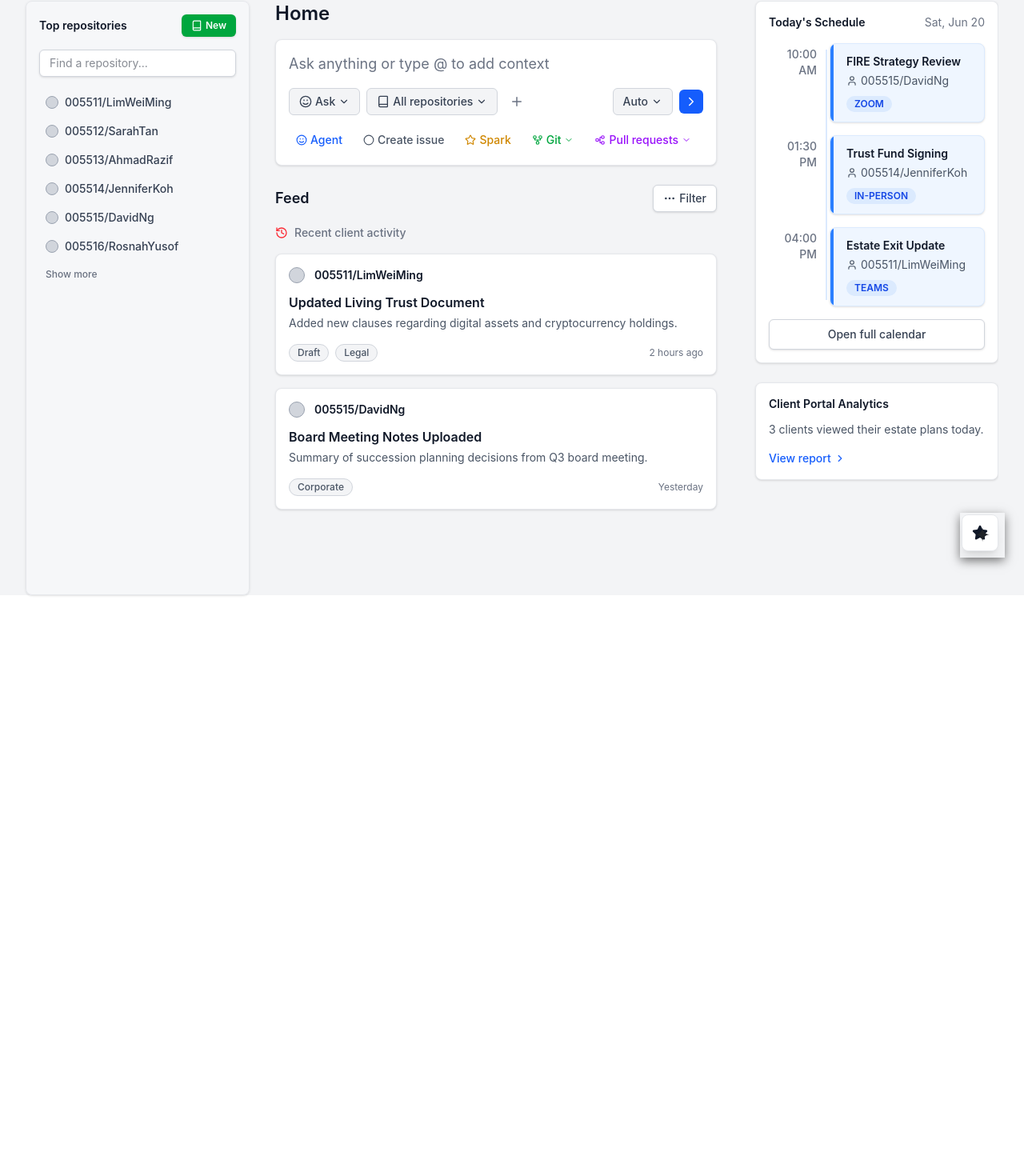
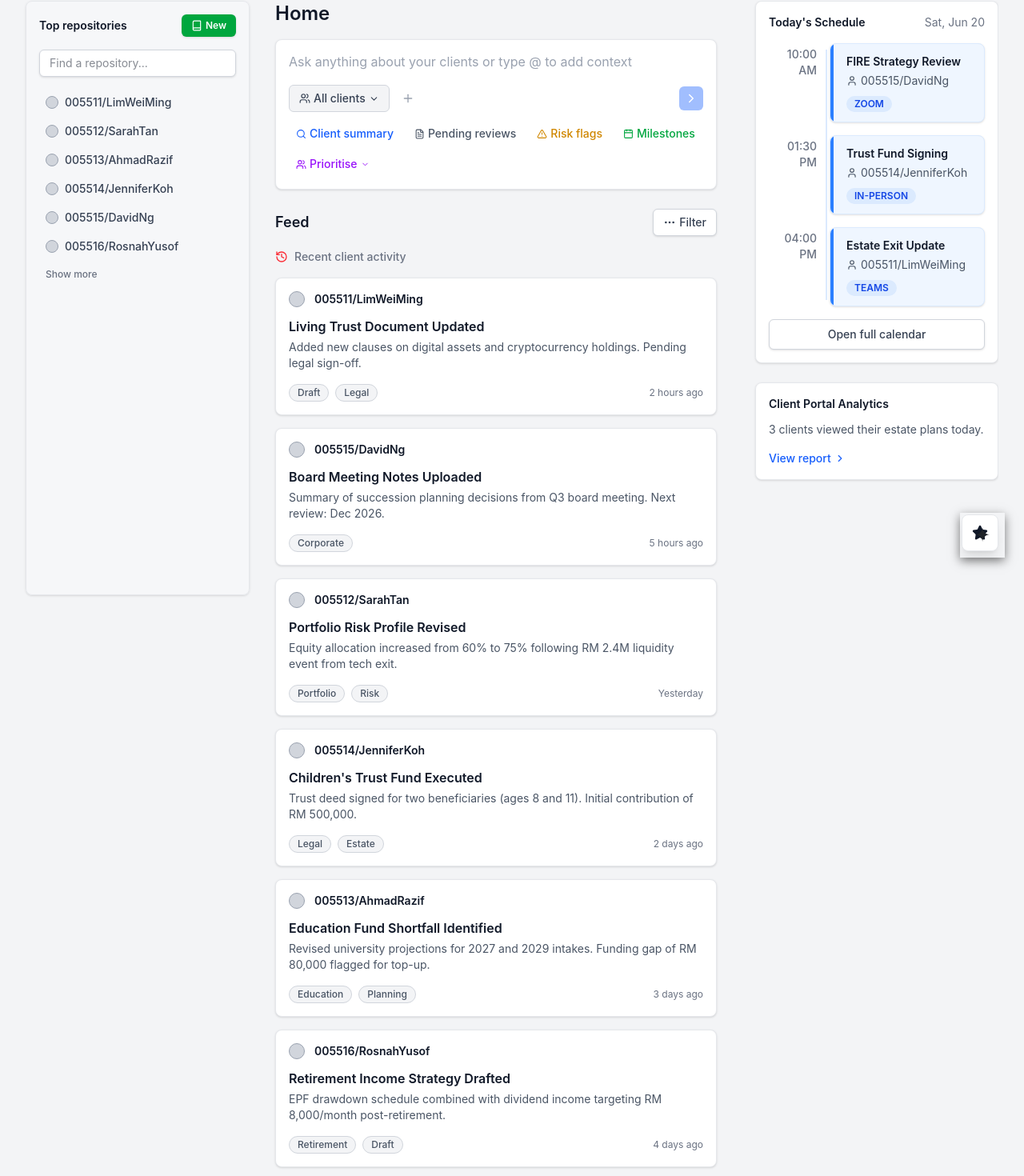
Before and after one commit to Czeh0210/imaginehack2026, a Next.js app: page /dashboard in a window 1280 px wide. Shown: the part 79-1549 px from the top of the page at 80% size. Before the commit the page ends 823 px from the top, so only its background shows below. Built offline with nearby package versions, Linux system fonts and the light colour scheme.

Commit message:
dashboard frontend

```diff
--- a/src/pages/dashboard.js
+++ b/src/pages/dashboard.js
@@ -1,4 +1,4 @@
-import { useState } from "react";
+import { useState, useRef, useEffect } from "react";
 import Head from "next/head";
 import Link from "next/link";
 import TopNav from "@/components/TopNav";
@@ -7,44 +7,106 @@ import {
   ChevronDown,
   Book,
   Star,
-  GitFork,
-  Circle,
   History,
-  Smile,
   MoreHorizontal,
   User,
+  Search,
+  FileText,
+  AlertTriangle,
+  Calendar,
+  Users,
 } from "lucide-react";
 
 
 const TOP_REPOSITORIES = [
-  { id: 1, name: "005511/LimWeiMing" },
-  { id: 2, name: "005512/SarahTan" },
-  { id: 3, name: "005513/AhmadRazif" },
-  { id: 4, name: "005514/JenniferKoh" },
-  { id: 5, name: "005515/DavidNg" },
-  { id: 6, name: "005516/RosnahYusof" },
+  { id: 1,  name: "005511/LimWeiMing" },
+  { id: 2,  name: "005512/SarahTan" },
+  { id: 3,  name: "005513/AhmadRazif" },
+  { id: 4,  name: "005514/JenniferKoh" },
+  { id: 5,  name: "005515/DavidNg" },
+  { id: 6,  name: "005516/RosnahYusof" },
+  { id: 7,  name: "005517/NurulAin" },
+  { id: 8,  name: "005518/TanCheeKong" },
+  { id: 9,  name: "005519/PriyaKrishnan" },
+  { id: 10, name: "005520/MohdFaizal" },
+  { id: 11, name: "005521/ChanSiewLing" },
+  { id: 12, name: "005522/RajendraMuthu" },
+  { id: 13, name: "005523/NorhaizumMahmud" },
+  { id: 14, name: "005524/YapKokWai" },
+  { id: 15, name: "005525/SitiNorhaliza" },
+  { id: 16, name: "005526/LeeChongWei" },
+  { id: 17, name: "005527/FatimaZahraOmar" },
+  { id: 18, name: "005528/VijayaratnamPillai" },
+  { id: 19, name: "005529/NgBoonHuat" },
+  { id: 20, name: "005530/ZulaikhaBakar" },
 ];
+
+const INITIAL_VISIBLE = 6;
 
 const ADVISOR_ACTIVITY = [
   {
     id: 1,
     actor: "005511/LimWeiMing",
-    actorAvatar: "https://i.pravatar.cc/150?u=LimWeiMing",
-    title: "Updated Living Trust Document",
-    description:
-      "Added new clauses regarding digital assets and cryptocurrency holdings.",
+    title: "Living Trust Document Updated",
+    description: "Added new clauses on digital assets and cryptocurrency holdings. Pending legal sign-off.",
     tags: ["Draft", "Legal"],
     time: "2 hours ago",
   },
   {
     id: 2,
     actor: "005515/DavidNg",
-    actorAvatar: "https://i.pravatar.cc/150?u=DavidNg",
     title: "Board Meeting Notes Uploaded",
-    description:
-      "Summary of succession planning decisions from Q3 board meeting.",
+    description: "Summary of succession planning decisions from Q3 board meeting. Next review: Dec 2026.",
     tags: ["Corporate"],
+    time: "5 hours ago",
+  },
+  {
+    id: 3,
+    actor: "005512/SarahTan",
+    title: "Portfolio Risk Profile Revised",
+    description: "Equity allocation increased from 60% to 75% following RM 2.4M liquidity event from tech exit.",
+    tags: ["Portfolio", "Risk"],
     time: "Yesterday",
+  },
+  {
+    id: 4,
+    actor: "005514/JenniferKoh",
+    title: "Children's Trust Fund Executed",
+    description: "Trust deed signed for two beneficiaries (ages 8 and 11). Initial contribution of RM 500,000.",
+    tags: ["Legal", "Estate"],
+    time: "2 days ago",
+  },
+  {
+    id: 5,
+    actor: "005513/AhmadRazif",
+    title: "Education Fund Shortfall Identified",
+    description: "Revised university projections for 2027 and 2029 intakes. Funding gap of RM 80,000 flagged for top-up.",
+    tags: ["Education", "Planning"],
+    time: "3 days ago",
+  },
+  {
+    id: 6,
+    actor: "005516/RosnahYusof",
+    title: "Retirement Income Strategy Drafted",
+    description: "EPF drawdown schedule combined with dividend income targeting RM 8,000/month post-retirement.",
+    tags: ["Retirement", "Draft"],
+    time: "4 days ago",
+  },
+  {
+    id: 7,
+    actor: "005511/LimWeiMing",
+    title: "Annual Policy Review Completed",
+    description: "Term life and critical illness coverage reviewed. Recommended increasing CI sum assured to RM 1M.",
+    tags: ["Insurance"],
+    time: "5 days ago",
+  },
+  {
+    id: 8,
+    actor: "005515/DavidNg",
+    title: "FIRE Strategy Projection Updated",
+    description: "Monte Carlo simulation run at 4% withdrawal rate. 92% success probability over 30-year horizon.",
+    tags: ["FIRE", "Portfolio"],
+    time: "6 days ago",
   },
 ];
 
@@ -70,6 +132,13 @@ const SCHEDULE = [
 ];
 
 function LeftSidebar({ repos, searchQuery, setSearchQuery, isCreatingNew, setIsCreatingNew, newRepoName, setNewRepoName, onCreateRepo }) {
+  const [showAll, setShowAll] = useState(false);
+
+  // When searching, always show all matches; otherwise respect the toggle
+  const isSearching = searchQuery.trim().length > 0;
+  const visibleRepos = isSearching || showAll ? repos : repos.slice(0, INITIAL_VISIBLE);
+  const hasMore = !isSearching && repos.length > INITIAL_VISIBLE;
+
   return (
     <aside className="hidden md:block w-[280px] shrink-0 sticky top-[57px] h-[calc(100vh-57px)] overflow-y-auto pb-8 pr-4 text-sm bg-gray-50/50 p-4 rounded-lg border border-gray-200 shadow-sm">
       <div className="flex items-center justify-between mb-4">
@@ -115,7 +184,7 @@ function LeftSidebar({ repos, searchQuery, setSearchQuery, isCreatingNew, setIsC
       )}
 
       <ul className="flex flex-col gap-1">
-        {repos.map((repo) => {
+        {visibleRepos.map((repo) => {
           const urlSafeName = repo.name.replace("/", "_");
           return (
             <li key={repo.id} className="flex items-center gap-2 group cursor-pointer px-2 py-1.5 hover:bg-gray-100 rounded-md transition-colors">
@@ -128,11 +197,16 @@ function LeftSidebar({ repos, searchQuery, setSearchQuery, isCreatingNew, setIsC
         })}
       </ul>
 
+      {hasMore && (
         <div className="mt-2 px-2">
-        <a href="#" className="text-gray-500 hover:text-blue-600 text-xs transition-colors font-medium">
+          <button
+            onClick={() => setShowAll(true)}
+            className="text-gray-500 hover:text-blue-600 text-xs transition-colors font-medium"
+          >
             Show more
-        </a>
+          </button>
         </div>
+      )}
     </aside>
   );
 }
@@ -163,59 +237,220 @@ function ActivityCard({ item }) {
   );
 }
 
+const SCOPE_OPTIONS = [
+  { value: "all",    label: "All clients" },
+  { value: "005511", label: "005511 / LimWeiMing" },
+  { value: "005512", label: "005512 / SarahTan" },
+  { value: "005513", label: "005513 / AhmadRazif" },
+  { value: "005514", label: "005514 / JenniferKoh" },
+  { value: "005515", label: "005515 / DavidNg" },
+  { value: "005516", label: "005516 / RosnahYusof" },
+];
+
 function Feed({ activity }) {
+  const [query, setQuery]               = useState("");
+  const [scope, setScope]               = useState("all");
+  const [showScopeMenu, setShowScopeMenu] = useState(false);
+  const [messages, setMessages]         = useState([]);
+  const [sessionId, setSessionId]       = useState(null);
+  const [isLoading, setIsLoading]       = useState(false);
+  const messagesEndRef = useRef(null);
+  const inputRef       = useRef(null);
+
+  const scopeLabel = SCOPE_OPTIONS.find((o) => o.value === scope)?.label ?? "All clients";
+
+  useEffect(() => {
+    messagesEndRef.current?.scrollIntoView({ behavior: "smooth" });
+  }, [messages, isLoading]);
+
+  const sendMessage = async (text = query) => {
+    const q = text.trim();
+    if (!q || isLoading) return;
+    setQuery("");
+    const userMsg = { role: "user", content: q };
+    const next = [...messages, userMsg];
+    setMessages(next);
+    setIsLoading(true);
+    try {
+      const res = await fetch("/api/chat/message", {
+        method: "POST",
+        headers: { "Content-Type": "application/json" },
+        body: JSON.stringify({
+          message: q,
+          sessionId: sessionId || undefined,
+          clientId: scope !== "all" ? scope : undefined,
+          topK: 5,
+          threshold: 0.25,
+        }),
+      });
+      const data = await res.json();
+      if (data.sessionId) setSessionId(data.sessionId);
+      setMessages([...next, {
+        role: "assistant",
+        content: data.reply || "No response received.",
+        sources: data.sources,
+      }]);
+    } catch {
+      setMessages([...next, { role: "assistant", content: "Something went wrong. Please try again." }]);
+    } finally {
+      setIsLoading(false);
+      inputRef.current?.focus();
+    }
+  };
+
+  const handleKeyDown = (e) => {
+    if (e.key === "Enter" && !e.shiftKey) { e.preventDefault(); sendMessage(); }
+  };
+
+  const clearChat = () => { setMessages([]); setSessionId(null); };
+
   return (
     <main className="flex-1 w-full max-w-[800px]">
       <h1 className="text-2xl font-semibold text-gray-900 mb-4">Home</h1>
 
-      {/* Ask Box */}
-      <div className="bg-white border border-gray-200 rounded-lg p-4 mb-6 shadow-sm">
-        <input
-          type="text"
-          placeholder="Ask anything or type @ to add context"
-          className="w-full bg-transparent border-none outline-none text-gray-900 placeholder-gray-500 text-lg mb-4"
+      {/* ── Inline Chatbot Box ── */}
+      <div className="bg-white border border-gray-200 rounded-lg mb-6 shadow-sm overflow-hidden">
+
+        {/* Messages area — only shown when conversation has started */}
+        {messages.length > 0 && (
+          <div className="max-h-[340px] overflow-y-auto p-4 border-b border-gray-100 flex flex-col gap-3">
+            {messages.map((msg, i) => (
+              <div key={i} className={`flex ${msg.role === "user" ? "justify-end" : "justify-start"}`}>
+                <div className={`max-w-[80%] px-3 py-2 rounded-xl text-sm leading-relaxed whitespace-pre-wrap ${
+                  msg.role === "user"
+                    ? "bg-blue-600 text-white rounded-br-sm"
+                    : "bg-gray-100 text-gray-800 rounded-bl-sm border border-gray-200"
+                }`}>
+                  {msg.content}
+                  {/* Source pills */}
+                  {msg.sources?.length > 0 && (
+                    <div className="mt-2 flex flex-wrap gap-1">
+                      {msg.sources.slice(0, 3).map((s, si) => (
+                        <span key={si} className="inline-block bg-white/20 text-xs px-1.5 py-0.5 rounded-full border border-white/30">
+                          {s.clientName} · {(s.score * 100).toFixed(0)}%
+                        </span>
+                      ))}
+                    </div>
+                  )}
+                </div>
+              </div>
+            ))}
+            {isLoading && (
+              <div className="flex justify-start">
+                <div className="bg-gray-100 border border-gray-200 rounded-xl rounded-bl-sm px-4 py-2.5 flex gap-1.5 items-center">
+                  {[0, 1, 2].map((d) => (
+                    <span key={d} style={{ animationDelay: `${d * 0.18}s` }}
+                      className="w-1.5 h-1.5 bg-gray-400 rounded-full animate-bounce" />
+                  ))}
+                </div>
+              </div>
+            )}
+            <div ref={messagesEndRef} />
+          </div>
+        )}
+
+        {/* Input area */}
+        <div className="p-4">
+          {/* Text input */}
+          <div className="flex items-start gap-2 mb-3">
+            <textarea
+              ref={inputRef}
+              rows={1}
+              value={query}
+              onChange={(e) => setQuery(e.target.value)}
+              onKeyDown={handleKeyDown}
+              placeholder={messages.length === 0
+                ? "Ask anything about your clients or type @ to add context"
+                : "Follow up…"}
+              className="flex-1 bg-transparent border-none outline-none text-gray-900 placeholder-gray-400 resize-none text-base leading-snug"
+              style={{ minHeight: "28px", maxHeight: "96px" }}
             />
-        <div className="flex items-center justify-between">
+            {messages.length > 0 && (
+              <button onClick={clearChat} className="text-gray-400 hover:text-red-500 text-xs font-medium transition-colors shrink-0 mt-0.5">
+                Clear
+              </button>
+            )}
+          </div>
+
+          {/* Toolbar row */}
+          <div className="flex items-center justify-between flex-wrap gap-2">
             <div className="flex items-center gap-2 flex-wrap">
-            <button className="flex items-center gap-1 bg-gray-100 hover:bg-gray-200 text-gray-700 border border-gray-300 rounded-md px-3 py-1.5 text-sm font-medium transition-colors">
-              <Smile size={16} /> Ask <ChevronDown size={14} />
+              {/* Scope dropdown */}
+              <div className="relative">
+                <button
+                  onClick={() => setShowScopeMenu((v) => !v)}
+                  className="flex items-center gap-1 bg-gray-100 hover:bg-gray-200 text-gray-700 border border-gray-300 rounded-md px-3 py-1.5 text-sm font-medium transition-colors"
+                >
+                  <Users size={14} /> {scopeLabel} <ChevronDown size={13} />
                 </button>
-            <button className="flex items-center gap-1 bg-gray-100 hover:bg-gray-200 text-gray-700 border border-gray-300 rounded-md px-3 py-1.5 text-sm font-medium transition-colors">
-              <Book size={16} /> All repositories <ChevronDown size={14} />
+                {showScopeMenu && (
+                  <div className="absolute left-0 top-full mt-1 z-20 bg-white border border-gray-200 rounded-lg shadow-lg py-1 min-w-[200px]">
+                    {SCOPE_OPTIONS.map((opt) => (
+                      <button
+                        key={opt.value}
+                        onClick={() => { setScope(opt.value); setShowScopeMenu(false); }}
+                        className={`w-full text-left px-3 py-1.5 text-sm transition-colors ${
+                          scope === opt.value ? "bg-blue-50 text-blue-700 font-medium" : "text-gray-700 hover:bg-gray-50"
+                        }`}
+                      >
+                        {opt.label}
                       </button>
-            <button className="text-gray-500 hover:text-gray-700 p-1.5 border border-transparent hover:border-gray-300 rounded-md transition-colors">
-              <Plus size={18} />
+                    ))}
+                  </div>
+                )}
+              </div>
+              <button className="text-gray-400 hover:text-gray-600 p-1.5 border border-transparent hover:border-gray-300 rounded-md transition-colors">
+                <Plus size={16} />
               </button>
             </div>
-          <div className="flex items-center gap-2">
-            <button className="flex items-center gap-1 bg-gray-100 hover:bg-gray-200 text-gray-700 border border-gray-300 rounded-md px-3 py-1.5 text-sm font-medium transition-colors">
-              Auto <ChevronDown size={14} />
-            </button>
-            <button className="bg-blue-600 hover:bg-blue-700 text-white rounded-md p-1.5 transition-colors">
+
+            {/* Send button */}
+            <button
+              onClick={() => sendMessage()}
+              disabled={!query.trim() || isLoading}
+              className="bg-blue-600 hover:bg-blue-700 disabled:opacity-40 disabled:cursor-not-allowed text-white rounded-md p-1.5 transition-colors"
+            >
               <ChevronDown size={18} className="-rotate-90" />
             </button>
           </div>
-        </div>
-        <div className="flex items-center gap-2 mt-4 flex-wrap">
-          <button className="flex items-center gap-1 text-blue-600 hover:bg-blue-50 border border-transparent hover:border-blue-200 rounded-md px-2 py-1 text-sm font-medium transition-colors">
-            <Smile size={14} /> Agent
+
+          {/* Quick action pills */}
+          <div className="flex items-center gap-2 mt-3 flex-wrap">
+            <button
+              onClick={() => sendMessage("Summarise the latest activity across all clients")}
+              className="flex items-center gap-1 text-blue-600 hover:bg-blue-50 border border-transparent hover:border-blue-200 rounded-md px-2 py-1 text-sm font-medium transition-colors"
+            >
+              <Search size={13} /> Client summary
             </button>
-          <button className="flex items-center gap-1 text-gray-600 hover:bg-gray-100 border border-transparent hover:border-gray-300 rounded-md px-2 py-1 text-sm font-medium transition-colors">
-            <Circle size={14} /> Create issue
+            <button
+              onClick={() => sendMessage("Which clients have pending document reviews or expiring policies?")}
+              className="flex items-center gap-1 text-gray-600 hover:bg-gray-100 border border-transparent hover:border-gray-300 rounded-md px-2 py-1 text-sm font-medium transition-colors"
+            >
+              <FileText size={13} /> Pending reviews
             </button>
-          <button className="flex items-center gap-1 text-yellow-600 hover:bg-yellow-50 border border-transparent hover:border-yellow-200 rounded-md px-2 py-1 text-sm font-medium transition-colors">
-            <Star size={14} /> Spark
+            <button
+              onClick={() => sendMessage("Which clients have high financial risk exposure or flagged concerns?")}
+              className="flex items-center gap-1 text-yellow-600 hover:bg-yellow-50 border border-transparent hover:border-yellow-200 rounded-md px-2 py-1 text-sm font-medium transition-colors"
+            >
+              <AlertTriangle size={13} /> Risk flags
             </button>
-          <button className="flex items-center gap-1 text-green-600 hover:bg-green-50 border border-transparent hover:border-green-200 rounded-md px-2 py-1 text-sm font-medium transition-colors">
-            <GitFork size={14} /> Git <ChevronDown size={12} />
+            <button
+              onClick={() => sendMessage("List clients with upcoming estate or retirement milestones")}
+              className="flex items-center gap-1 text-green-600 hover:bg-green-50 border border-transparent hover:border-green-200 rounded-md px-2 py-1 text-sm font-medium transition-colors"
+            >
+              <Calendar size={13} /> Milestones
             </button>
-          <button className="flex items-center gap-1 text-purple-600 hover:bg-purple-50 border border-transparent hover:border-purple-200 rounded-md px-2 py-1 text-sm font-medium transition-colors">
-            <GitFork size={14} className="rotate-90" /> Pull requests <ChevronDown size={12} />
+            <button
+              onClick={() => sendMessage("Which clients should I prioritise contacting this week?")}
+              className="flex items-center gap-1 text-purple-600 hover:bg-purple-50 border border-transparent hover:border-purple-200 rounded-md px-2 py-1 text-sm font-medium transition-colors"
+            >
+              <Users size={13} /> Prioritise <ChevronDown size={11} />
             </button>
           </div>
         </div>
+      </div>
 
-      {/* Feed Section */}
+      {/* ── Feed Section ── */}
       <div className="flex items-center justify-between mb-4">
         <h2 className="text-lg font-semibold text-gray-900">Feed</h2>
         <button className="bg-white hover:bg-gray-50 text-gray-700 border border-gray-300 rounded-md px-3 py-1.5 text-sm font-medium flex items-center gap-1 transition-colors shadow-sm">
@@ -227,7 +462,7 @@ function Feed({ activity }) {
         <History size={16} className="text-red-500" /> Recent client activity
       </div>
 
-      <div className="flex flex-col gap-4">
+      <div className="flex flex-col gap-4 pb-8">
         {activity.map((item) => (
           <ActivityCard key={item.id} item={item} />
         ))}
```
Lines whose indentation alone changed are shown as unchanged.
